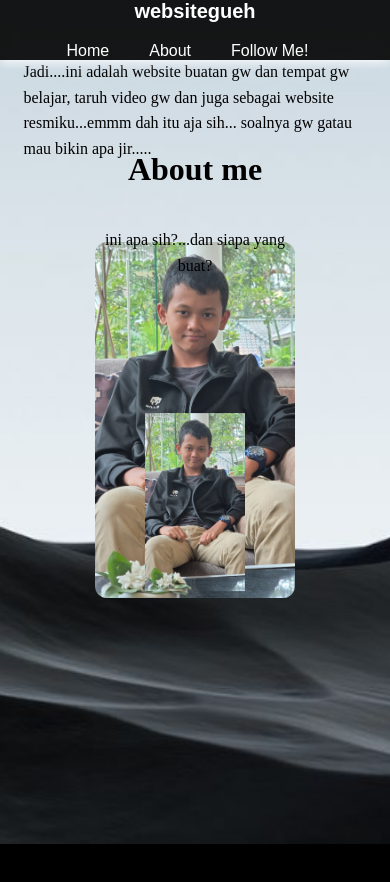
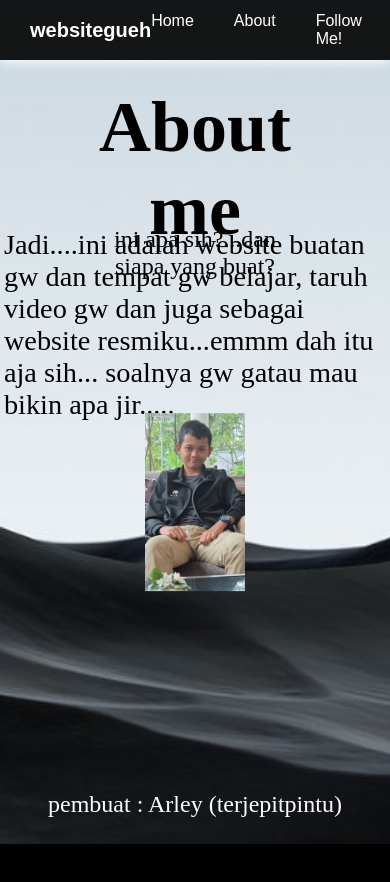
Before and after one commit to terjepitpintu/websitegueh, a plain HTML site: page about.html in a window 390 px wide. Shown: the top 882 px of the page. Drawn offline with Linux system fonts and the light colour scheme.

Commit message:
Update about.html

```diff
--- a/about.html
+++ b/about.html
@@ -3,54 +3,10 @@
 <head>
     <meta charset="UTF-8">
     <meta name="viewport" content="width=device-width, initial-scale=1.0">
-    <style>
-      body { margin: 0; }
-      .navbar {
-        display: flex;
-        justify-content: space-between;
-        align-items: center;
-        gap: 16px;
-        padding: 16px;
-      }
-      @media (max-width: 600px) {
-        .navbar {
-          flex-direction: column;
-          gap: 10px;
-        }
-        .nav-menu {
-          flex-direction: row;
-          display: flex;
-          gap: 16px;
-          list-style: none;
-          margin: 0;
-          padding: 0;
-        }
-        .about {
-          padding: 40px 20px;
-          text-align: center;
-        }
-        .about h1 {
-          font-size: 32px;
-          margin-bottom: 20px;
-        }
-        .about p {
-          font-size: 16px;
-          line-height: 1.6;
-          max-width: 600px;
-          margin: 0 auto 30px;
-        }
-        .about img {
-          width: 200px;
-          max-width: 80%;
-          border-radius: 12px;
-        }
-      }
-    </style>
     <title>about</title>
     <link rel="stylesheet" href="style2.css">
 </head>
 <body>
-    <section class="about">
     <h1>About me</h1>
     <p>ini apa sih?...dan siapa yang buat?</p>
     <p class="p2">Jadi....ini adalah website buatan gw dan tempat gw belajar,
@@ -58,8 +14,6 @@
         soalnya gw gatau
         mau bikin apa jir.....
     </p>
-    <img src="leley.jpeg" alt="fotoku">
-    </section>
     <p class="p3">pembuat : Arley (terjepitpintu)</p>
     <nav class="navbar">
   <div class="logo">websitegueh</div>
```
